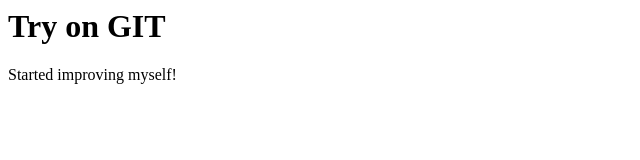
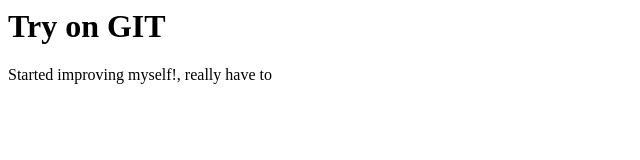
Before and after one commit to gmbasava/firstgitrepo, a plain HTML site: page firstgitrepo/index.html in a window 1280 px wide. Shown: the full height of the page, 0-640 px from the left. Drawn offline with Linux system fonts and the light colour scheme.

Commit message:
corrected the message

```diff
--- a/firstgitrepo/index.html
+++ b/firstgitrepo/index.html
@@ -2,5 +2,5 @@
 
 <h1>Try on GIT</h1>
 <body></body>
-Started improving myself!
+Started improving myself!, really have to
 </html>
```
